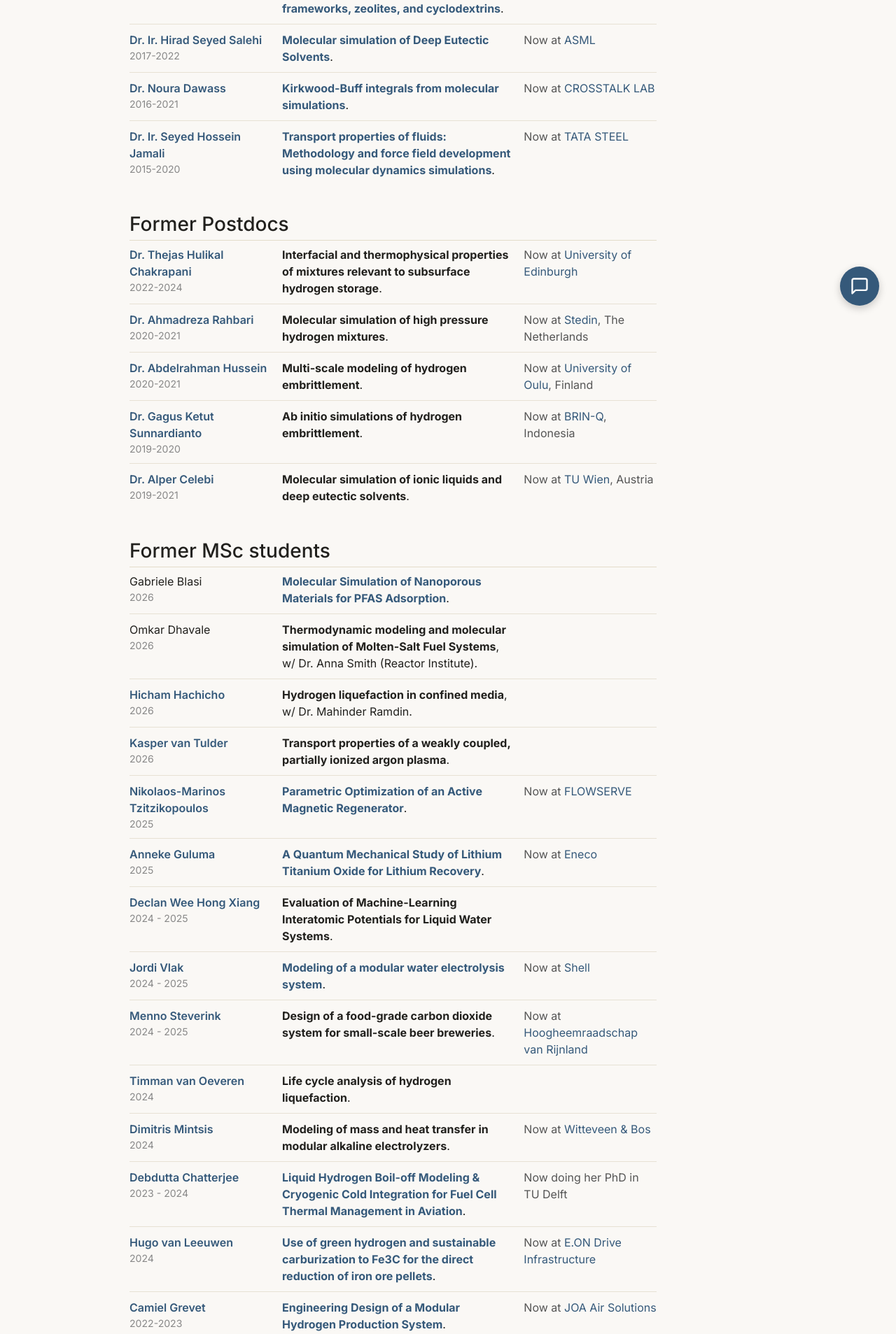
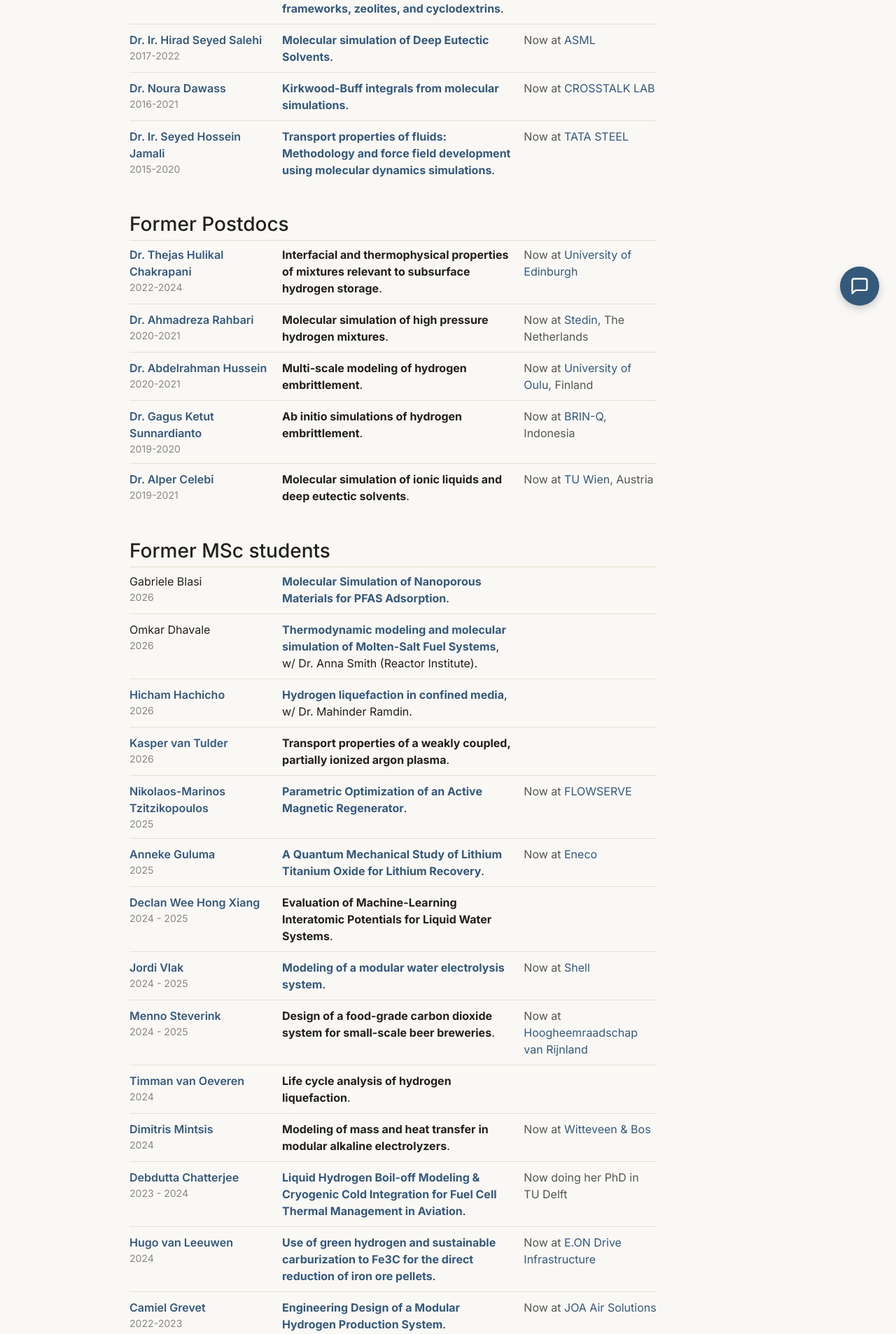
Before and after one commit to omoultosEthTuDelft/web, a Jekyll site: the page built from alumni/index.md, in a window 1280 px wide. Shown: the part 439-2346 px from the top of the page at 70% size. Built offline with Jekyll 4.4.1, drawn with Linux system fonts in a browser that asks for light colours.

Commit message:
Add thesis repository links for Omkar and Hicham
Co-Authored-By: Claude Fable 5 <noreply@anthropic.com>

```diff
--- a/alumni/index.md
+++ b/alumni/index.md
@@ -63,8 +63,8 @@ title: "Alumni"
 <section markdown="1">
 
 - <span class="al-head">Gabriele Blasi<span class="al-years">2026</span></span> <span class="al-topic"><strong>[Molecular Simulation of Nanoporous Materials for PFAS Adsorption](https://repository.tudelft.nl/record/uuid:a51d3f33-810a-4c4d-9803-96201b78464f)</strong>.</span>
-- <span class="al-head">Omkar Dhavale<span class="al-years">2026</span></span> <span class="al-topic"><strong>Thermodynamic modeling and molecular simulation of Molten-Salt Fuel Systems</strong>, w/ Dr. Anna Smith (Reactor Institute).</span>
-- <span class="al-head">[Hicham Hachicho](https://www.linkedin.com/in/hicham-hachicho/)<span class="al-years">2026</span></span> <span class="al-topic"><strong>Hydrogen liquefaction in confined media</strong>, w/ Dr. Mahinder Ramdin.</span>
+- <span class="al-head">Omkar Dhavale<span class="al-years">2026</span></span> <span class="al-topic"><strong>[Thermodynamic modeling and molecular simulation of Molten-Salt Fuel Systems](https://repository.tudelft.nl/record/uuid:283b2912-7c0c-4137-aed9-db2b95ef119f)</strong>, w/ Dr. Anna Smith (Reactor Institute).</span>
+- <span class="al-head">[Hicham Hachicho](https://www.linkedin.com/in/hicham-hachicho/)<span class="al-years">2026</span></span> <span class="al-topic"><strong>[Hydrogen liquefaction in confined media](https://repository.tudelft.nl/record/uuid:15116ae2-be11-4208-a31e-8cf9997d0983)</strong>, w/ Dr. Mahinder Ramdin.</span>
 - <span class="al-head">[Kasper van Tulder](https://www.linkedin.com/in/kasper-van-tulder/)<span class="al-years">2026</span></span> <span class="al-topic"><strong>Transport properties of a weakly coupled, partially ionized argon plasma</strong>.</span>
 - <span class="al-head">[Nikolaos-Marinos Tzitzikopoulos](https://www.linkedin.com/in/nikolaos-marinos-tzitzikopoulos/)<span class="al-years">2025</span></span> <span class="al-topic"><strong>[Parametric Optimization of an Active Magnetic Regenerator](https://repository.tudelft.nl/record/uuid:87e55981-7e45-404f-bc98-de0ca51f6b59)</strong>.</span> <span class="al-now">Now at [FLOWSERVE](http://www.flowserve.com)</span>
 - <span class="al-head">[Anneke Guluma](https://www.linkedin.com/in/anneke-guluma-24950330a/?originalSubdomain=nl)<span class="al-years">2025</span></span> <span class="al-topic"><strong>[A Quantum Mechanical Study of Lithium Titanium Oxide for Lithium Recovery](https://repository.tudelft.nl/record/uuid:0f25b6d7-cb2c-43f8-ba5e-d17dbfe87b1a)</strong>.</span> <span class="al-now">Now at [Eneco](https://www.eneco.nl/over-ons/)</span>
```
